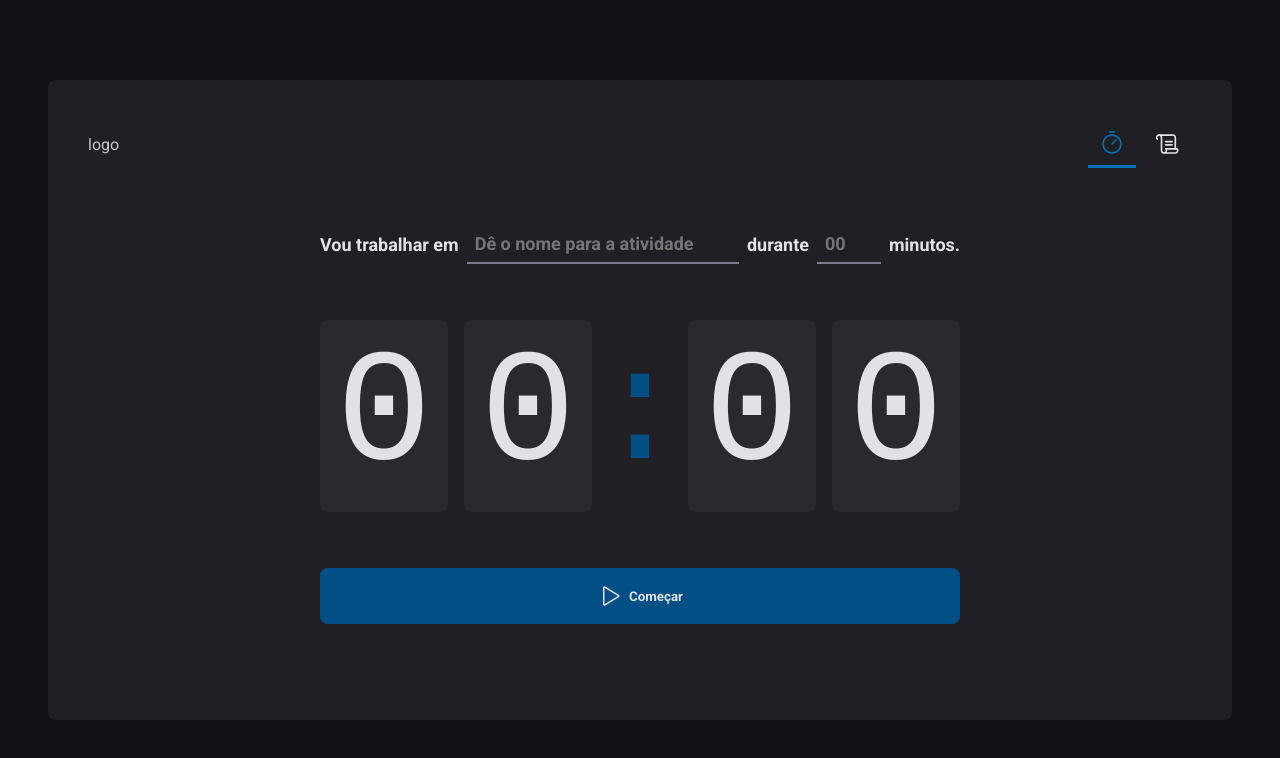
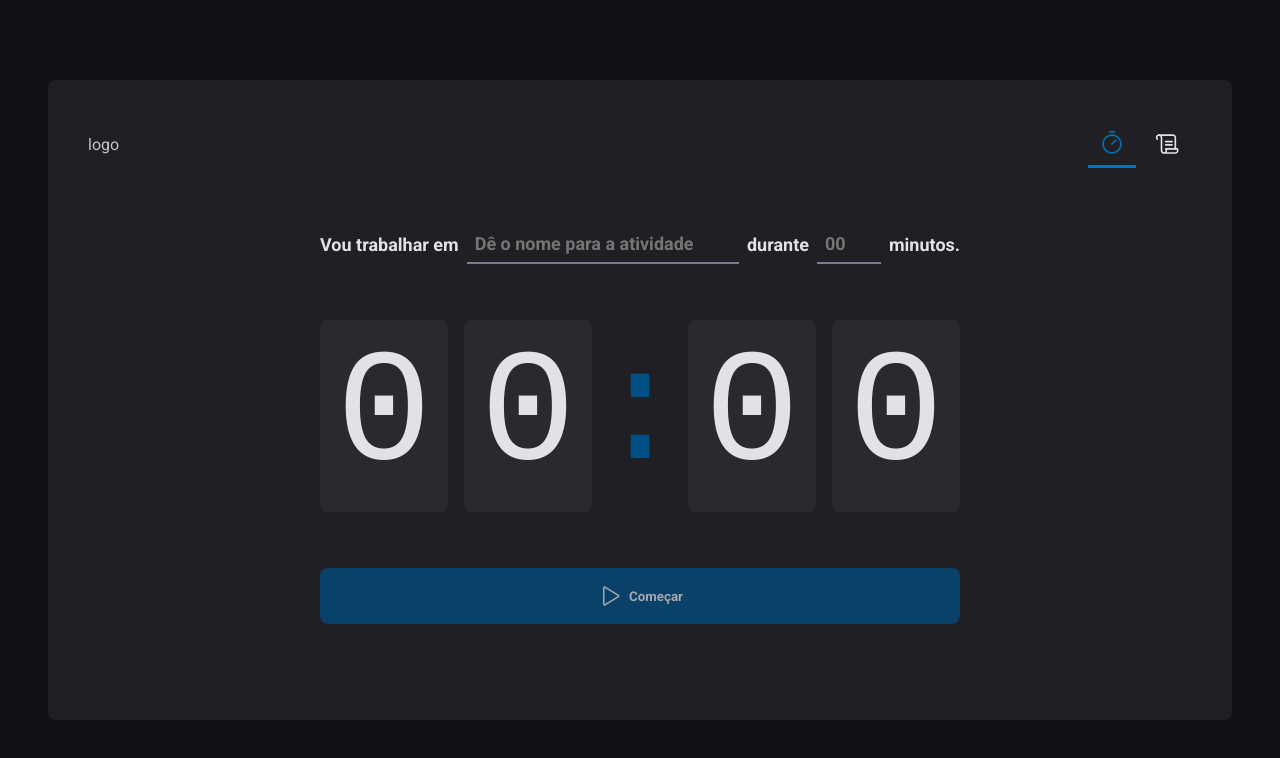
Before and after one commit to ryan-pin/pomodoro-timer-react, a React (Vite) app: page / in a window 1280 px wide. Shown: the top 758 px of the page. Built offline with nearby package versions, Linux system fonts and the light colour scheme.

Commit message:
react hook form

```diff
--- a/package.json
+++ b/package.json
@@ -14,6 +14,7 @@
     "phosphor-react": "^1.4.1",
     "react": "^18.3.1",
     "react-dom": "^18.3.1",
+    "react-hook-form": "^7.53.0",
     "react-router-dom": "^6.26.2",
     "styled-components": "^6.1.13"
   },
--- a/src/pages/Home/Home.tsx
+++ b/src/pages/Home/Home.tsx
@@ -1,13 +1,37 @@
 import { Play } from "phosphor-react";
-import { CountdownContainer, FormContainer, HomeContainer, MinutesAmountInput, Separetor, StartCountdownButton, TaskInput } from "./styles";
+import { useForm } from 'react-hook-form'
+import {
+  CountdownContainer,
+  FormContainer,
+  HomeContainer,
+  MinutesAmountInput,
+  Separetor,
+  StartCountdownButton,
+  TaskInput
+}  from "./styles";
 
 export function Home() {
+
+  const { register, handleSubmit, watch } = useForm()
+
+  function handleCreateNewCycle(data: any){
+
+  }
+
+  const task = watch('task')
+  const isSubmitDisabled = !task
+
   return (
     <HomeContainer>
-      <form action="">
+      <form onSubmit={handleSubmit(handleCreateNewCycle)}>
         <FormContainer>
           <label htmlFor="task">Vou trabalhar em</label>
-          <TaskInput id="task" list="task-suggestions" placeholder="Dê o nome para a atividade" />
+          <TaskInput
+            id="task"
+            list="task-suggestions"
+            placeholder="Dê o nome para a atividade"
+            {...register('task')}
+          />
 
           <datalist id="task-suggestions">
             <option value="asd" />
@@ -18,9 +42,9 @@
             type="number"
             id="minutosAmount"
             placeholder="00"
-            step={5}
             min={5}
             max={60}
+            {...register('minutesAmount', { valueAsNumber: true })}
           />
 
           <span> minutos.</span>
@@ -34,7 +58,7 @@
           <span>0</span>
         </CountdownContainer>
 
-        <StartCountdownButton type="submit">
+        <StartCountdownButton disabled={isSubmitDisabled} type="submit">
           {" "}
           <Play size={24} /> Começar
         </StartCountdownButton>
```
Also changed, not shown: 1 other file (tests, documents, lock files or other folders).
